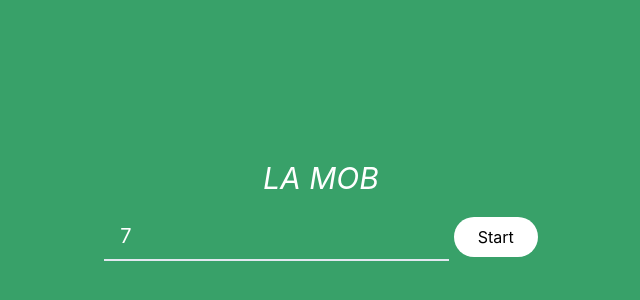
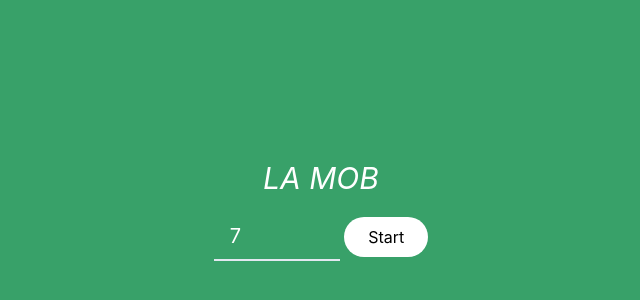
Before and after one commit to dillonfagan/LaMob, a Svelte app: page / in a window 1280 px wide. Shown: the part 152-452 px from the top of the page, without its empty margins (319-959 px from the left). Built offline with nearby package versions, Linux system fonts and the light colour scheme.

Commit message:
Add the time input

```diff
--- a/src/Timer.svelte
+++ b/src/Timer.svelte
@@ -34,7 +34,7 @@
 <section>
 	<div class="text-6xl text-white w-full text-center" class:hidden={!$running}>{formatTime(time)}</div>
 	<div class:hidden={$running}>
-		<input bind:value={timeInput} class="py-2 px-4 text-xl text-white bg-transparent border-b-2" />
+		<input bind:value={timeInput} class="py-2 px-4 text-xl text-white bg-transparent border-b-2" type="number" min="1" max="50"/>
 		<button on:click={start} class="bg-white py-2 px-6 mt-4 rounded-full">Start</button>
 	</div>
 	<div class="w-full h-16 flex justify-center mt-4 items-center">
```
